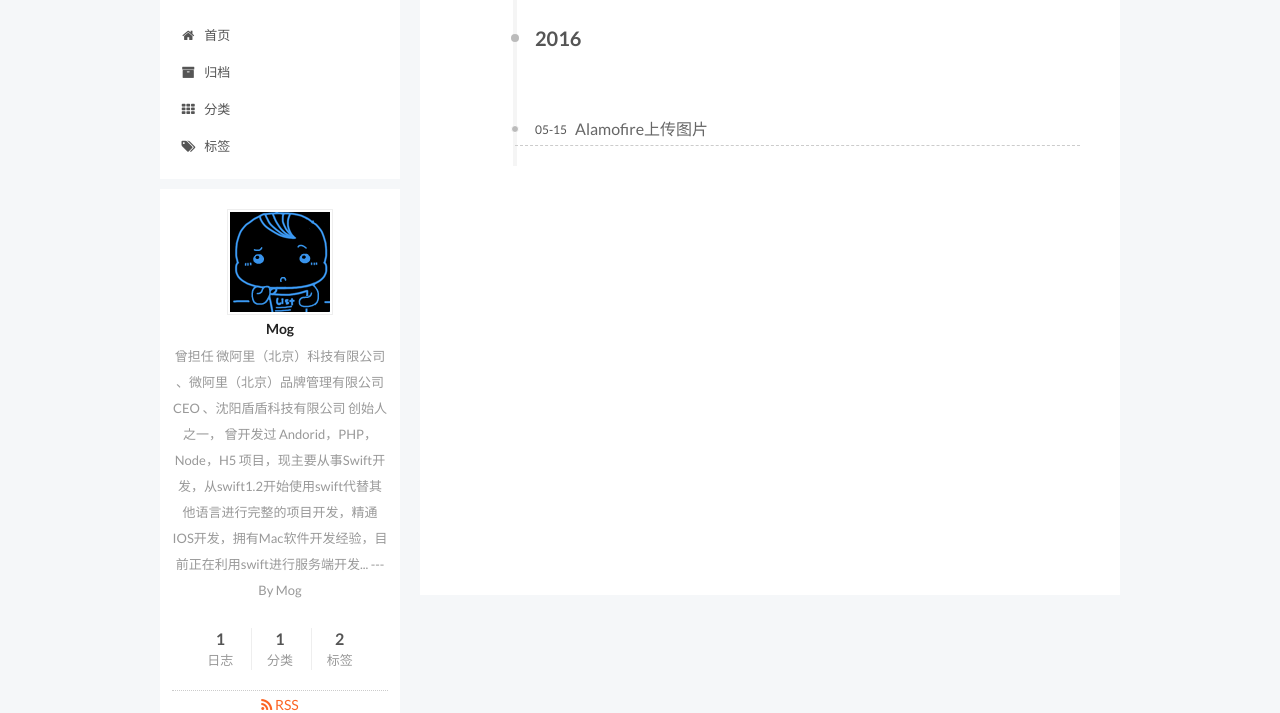
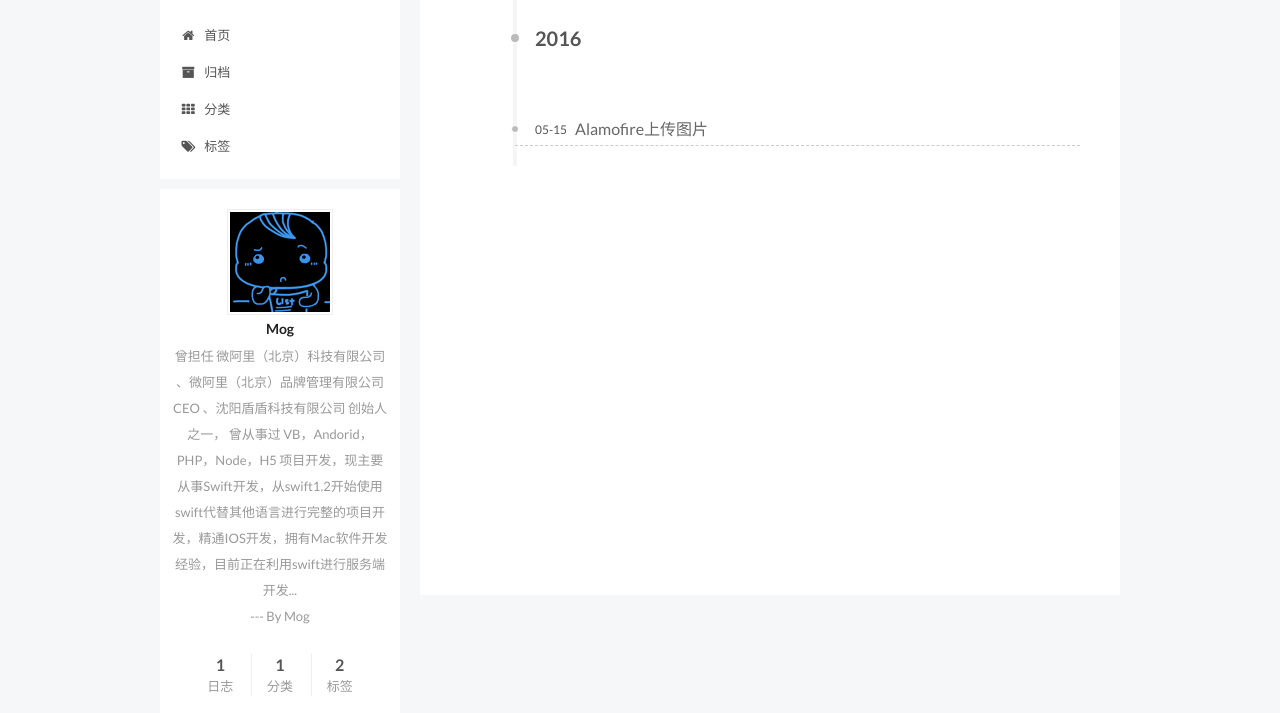
Before and after one commit to Mog-V/mog-v.github.io, a plain HTML site: page archives/2016/05/index.html in a window 1280 px wide. Shown: the part 108-821 px from the top of the page. Drawn offline with Linux system fonts and the light colour scheme; a script that the page names is missing.

Commit message:
Site updated: 2016-05-15 18:36:02

```diff
--- a/archives/2016/05/index.html
+++ b/archives/2016/05/index.html
@@ -86,15 +86,15 @@
 
 
 
-<meta name="description" content="曾担任 微阿里（北京）科技有限公司 、微阿里（北京）品牌管理有限公司 CEO 、沈阳盾盾科技有限公司 创始人 之一， 曾开发过 Andorid，PHP，Node，H5 项目，现主要从事Swift开发，从swift1.2开始使用swift代替其他语言进行完整的项目开发，精通IOS开发，拥有Mac软件开发经验，目前正在利用swift进行服务端开发...   --- By Mog">
+<meta name="description" content="曾担任 微阿里（北京）科技有限公司 、微阿里（北京）品牌管理有限公司 CEO 、沈阳盾盾科技有限公司 创始人 之一， 曾从事过 VB，Andorid，PHP，Node，H5 项目开发，现主要从事Swift开发，从swift1.2开始使用swift代替其他语言进行完整的项目开发，精通IOS开发，拥有Mac软件开发经验，目前正在利用swift进行服务端开发...   --- By Mog">
 <meta property="og:type" content="website">
 <meta property="og:title" content="Mog's Blog">
 <meta property="og:url" content="http://blog.mog.name/archives/2016/05/index.html">
 <meta property="og:site_name" content="Mog's Blog">
-<meta property="og:description" content="曾担任 微阿里（北京）科技有限公司 、微阿里（北京）品牌管理有限公司 CEO 、沈阳盾盾科技有限公司 创始人 之一， 曾开发过 Andorid，PHP，Node，H5 项目，现主要从事Swift开发，从swift1.2开始使用swift代替其他语言进行完整的项目开发，精通IOS开发，拥有Mac软件开发经验，目前正在利用swift进行服务端开发...   --- By Mog">
+<meta property="og:description" content="曾担任 微阿里（北京）科技有限公司 、微阿里（北京）品牌管理有限公司 CEO 、沈阳盾盾科技有限公司 创始人 之一， 曾从事过 VB，Andorid，PHP，Node，H5 项目开发，现主要从事Swift开发，从swift1.2开始使用swift代替其他语言进行完整的项目开发，精通IOS开发，拥有Mac软件开发经验，目前正在利用swift进行服务端开发...   --- By Mog">
 <meta name="twitter:card" content="summary">
 <meta name="twitter:title" content="Mog's Blog">
-<meta name="twitter:description" content="曾担任 微阿里（北京）科技有限公司 、微阿里（北京）品牌管理有限公司 CEO 、沈阳盾盾科技有限公司 创始人 之一， 曾开发过 Andorid，PHP，Node，H5 项目，现主要从事Swift开发，从swift1.2开始使用swift代替其他语言进行完整的项目开发，精通IOS开发，拥有Mac软件开发经验，目前正在利用swift进行服务端开发...   --- By Mog">
+<meta name="twitter:description" content="曾担任 微阿里（北京）科技有限公司 、微阿里（北京）品牌管理有限公司 CEO 、沈阳盾盾科技有限公司 创始人 之一， 曾从事过 VB，Andorid，PHP，Node，H5 项目开发，现主要从事Swift开发，从swift1.2开始使用swift代替其他语言进行完整的项目开发，精通IOS开发，拥有Mac软件开发经验，目前正在利用swift进行服务端开发...   --- By Mog">
 
 
 
@@ -324,7 +324,7 @@
                src="/images/mog.gif"
                alt="Mog" />
           <p class="site-author-name" itemprop="name">Mog</p>
-          <p class="site-description motion-element" itemprop="description">曾担任 微阿里（北京）科技有限公司 、微阿里（北京）品牌管理有限公司 CEO 、沈阳盾盾科技有限公司 创始人 之一， 曾开发过 Andorid，PHP，Node，H5 项目，现主要从事Swift开发，从swift1.2开始使用swift代替其他语言进行完整的项目开发，精通IOS开发，拥有Mac软件开发经验，目前正在利用swift进行服务端开发...   --- By Mog</p>
+          <p class="site-description motion-element" itemprop="description">曾担任 微阿里（北京）科技有限公司 、微阿里（北京）品牌管理有限公司 CEO 、沈阳盾盾科技有限公司 创始人 之一， 曾从事过 VB，Andorid，PHP，Node，H5 项目开发，现主要从事Swift开发，从swift1.2开始使用swift代替其他语言进行完整的项目开发，精通IOS开发，拥有Mac软件开发经验，目前正在利用swift进行服务端开发...   <br>--- By Mog</p>
         </div>
         <nav class="site-state motion-element">
           <div class="site-state-item site-state-posts">
```
Also changed, not shown: 2016/05/15/Alamofire上传图片/index.html (+1 -1 lines), archives/2016/index.html (+4 -4 lines), archives/index.html (+4 -4 lines), categories/index.html (+4 -4 lines), categories/swift/index.html (+4 -4 lines), index.html (+4 -4 lines), tags/AFNetworking/index.html (+4 -4 lines), tags/Alamofire/index.html (+4 -4 lines), tags/index.html (+4 -4 lines).
